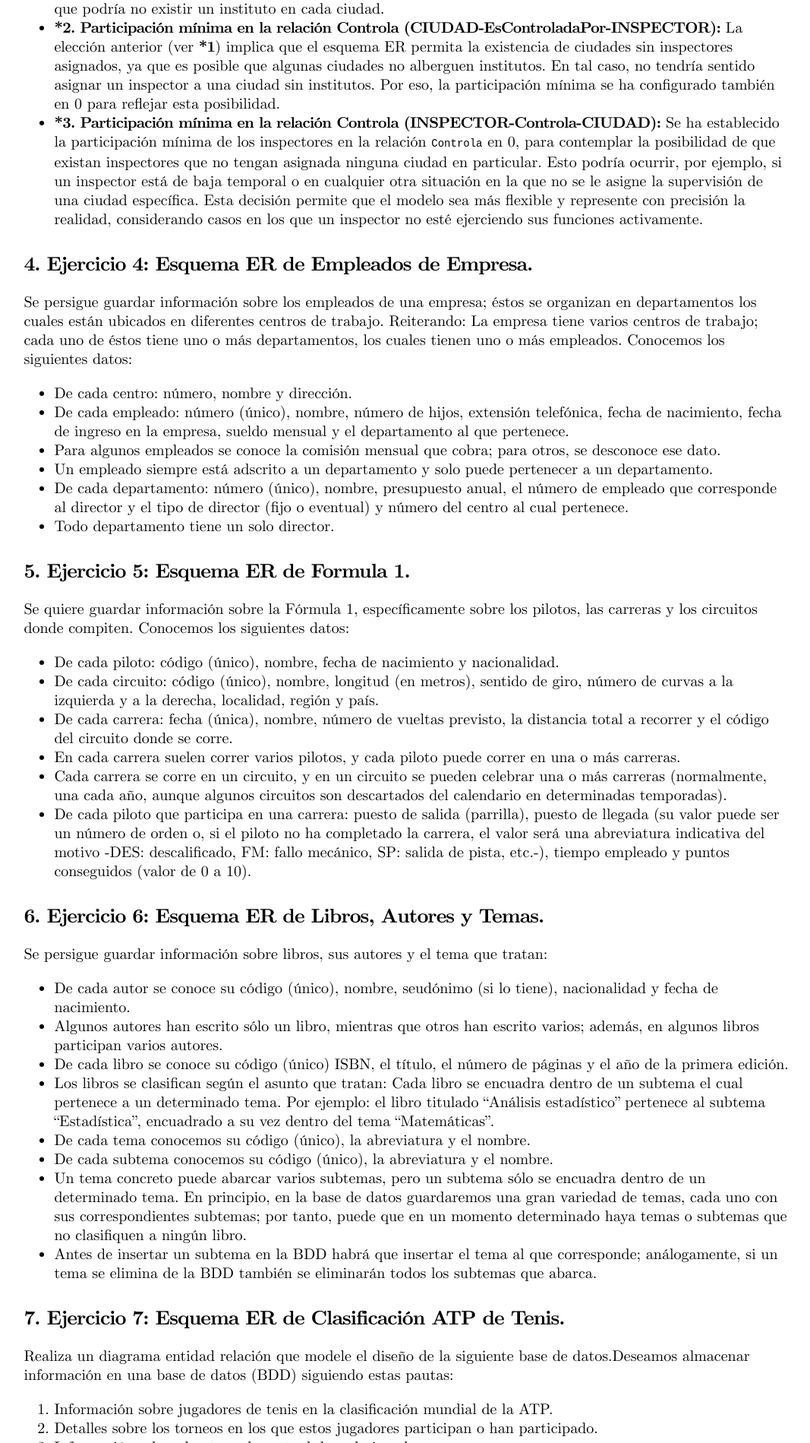
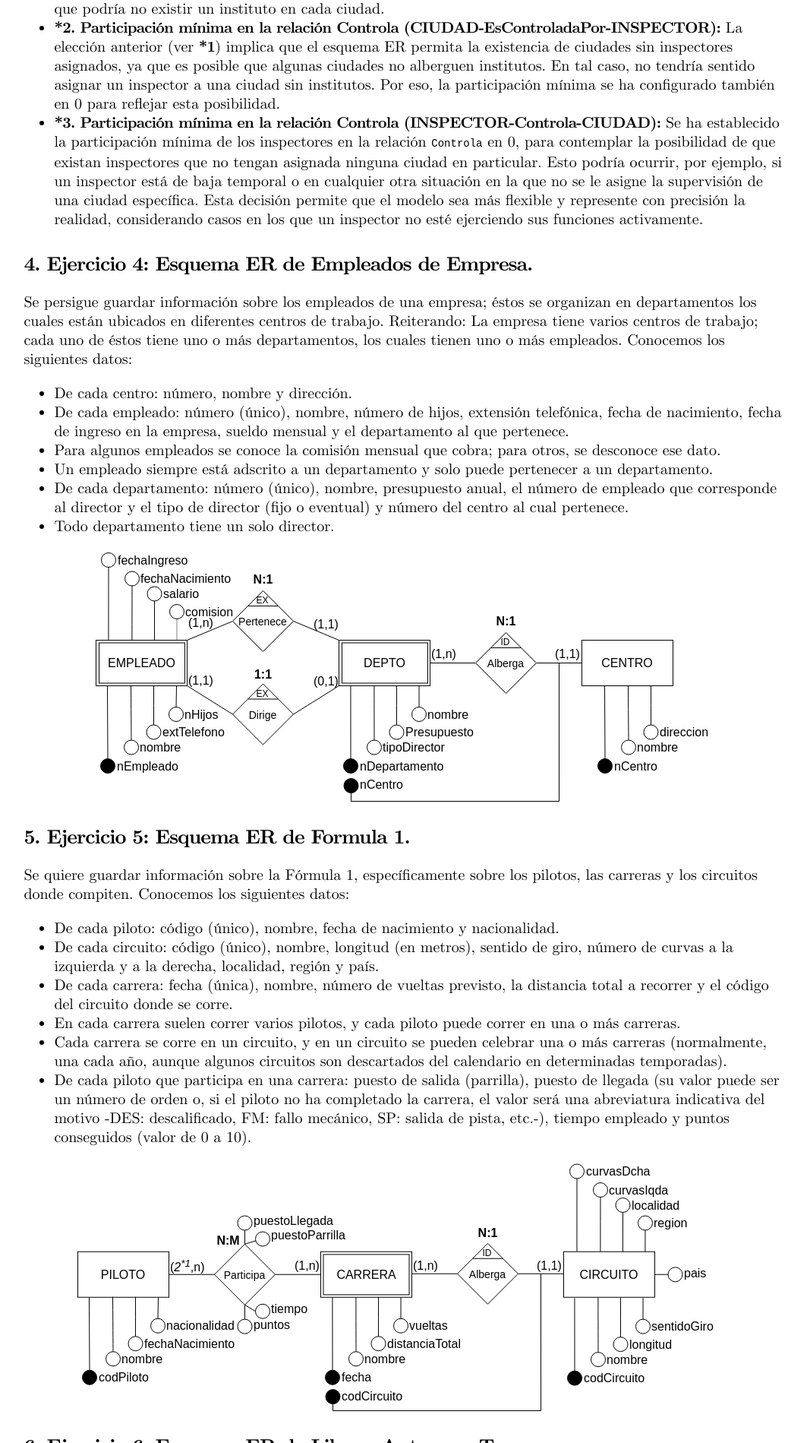
Before and after one commit to TeoRojas/teorojas.github.io, a Jekyll site: the page built from bases-de-datos/UD02-ejercicios.md, in a window 1280 px wide. Shown: the part 4501-6400 px from the top of the page at 76% size, without its empty margins (103-1170 px from the left). Built offline with Jekyll 4.4.1, drawn with Linux system fonts in a browser that asks for light colours; nearby versions of some CDN libraries.

Commit message:
UD02.BBDD.EX05->Linked diagram

```diff
--- a/bases-de-datos/UD02-ejercicios.md
+++ b/bases-de-datos/UD02-ejercicios.md
@@ -91,6 +91,8 @@ Se persigue guardar información sobre los empleados de una empresa; éstos se o
 - De cada departamento: número (único), nombre, presupuesto anual, el número de empleado que corresponde al director y el tipo de director (fijo o eventual) y número del centro al cual pertenece.
 - Todo departamento tiene un solo director.
 
+![ER Empleados-Empresa](/bases-de-datos/imgs/ud02/ud02_ER_e04.svg)
+
 
 ## 5. Ejercicio 5: Esquema ER de Formula 1.
 
@@ -102,6 +104,9 @@ Se quiere guardar información sobre la Fórmula 1, específicamente sobre los p
 - En cada carrera suelen correr varios pilotos, y cada piloto puede correr en una o más carreras.
 - Cada carrera se corre en un circuito, y en un circuito se pueden celebrar una o más carreras (normalmente, una cada año, aunque algunos circuitos son descartados del calendario en determinadas temporadas).
 - De cada piloto que participa en una carrera: puesto de salida (parrilla), puesto de llegada (su valor puede ser un número de orden o, si el piloto no ha completado la carrera, el valor será una abreviatura indicativa del motivo -DES: descalificado, FM: fallo mecánico, SP: salida de pista, etc.-), tiempo empleado y puntos conseguidos (valor de 0 a 10).
+
+![ER Fórmula1](/bases-de-datos/imgs/ud02/ud02_ER_e05.svg)
+
 
 ## 6. Ejercicio 6: Esquema ER de Libros, Autores y Temas.
 
```
Also changed, not shown: bases-de-datos/imgs/ud02/ud02_ER_e05.svg.
